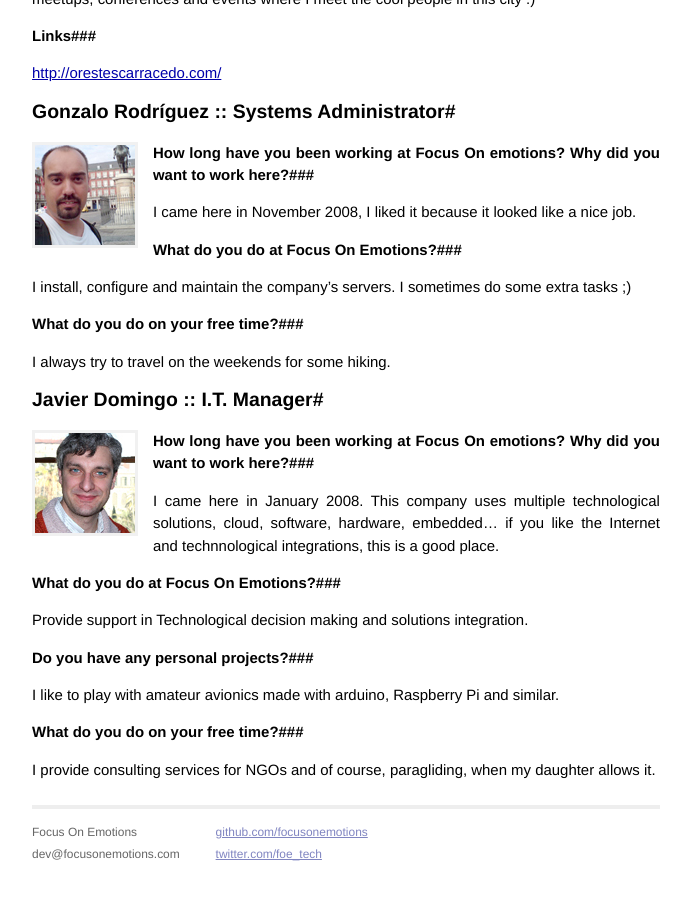
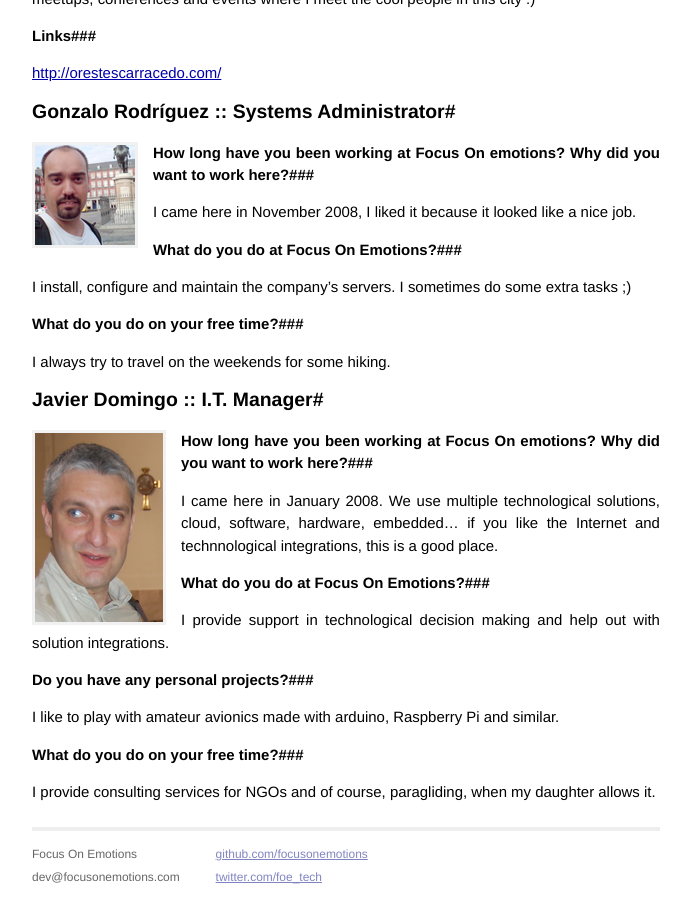
Before and after one commit to orestes/tech.focusonemotions.com, a Jekyll site: the page built from _posts/2014-05-09-the-team.markdown, in a window 1280 px wide and 900 px high, scrolled down 2015 px. Shown: the whole window, without its empty margins (294-985 px from the left). Built offline with Jekyll 4.4.1, drawn with Linux system fonts in a browser that asks for light colours; Markdown is read by kramdown in place of the engine named in the settings; before the commit the page ends 2893 px from its top, so only the background shows below that; some of the changed text lies outside the part shown.

Commit message:
Updated "The Team"; assets, writing.

```diff
--- a/_posts/2014-05-09-the-team.markdown
+++ b/_posts/2014-05-09-the-team.markdown
@@ -12,7 +12,7 @@ There's been some rotation so there are a few developers that where part of the
 * **Virginie Fauré** Senior Web Developer
 * **Valentí Gamez** Web Developer
 
-Without them we wouldn't be here today, so we'd like to thank them for their time with us. You guys rock! ;)
+Without them we wouldn't be here today so we'd like to thank them for their time with us. You guys rock! ;)
 
 This is the current lineup:
 
@@ -87,9 +87,9 @@ I always try to travel on the weekends for some hiking.
 #Javier Domingo :: I.T. Manager#
 ![](/img/128px/xavi.jpg)
 ###How long have you been working at Focus On emotions? Why did you want to work here?###
-I came here in January 2008. This company uses multiple technological solutions, cloud, software, hardware, embedded... if you like the Internet and technnological integrations, this is a good place.
+I came here in January 2008. We use multiple technological solutions, cloud, software, hardware, embedded... if you like the Internet and technnological integrations, this is a good place.
 ###What do you do at Focus On Emotions?###
-Provide support in Technological decision making and solutions integration.
+I provide support in technological decision making and help out with solution integrations.
 ###Do you have any personal projects?###
 I like to play with amateur avionics made with arduino, Raspberry Pi and similar.
 ###What do you do on your free time?###
```
Also changed, not shown: img/128px/xavi.jpg.
